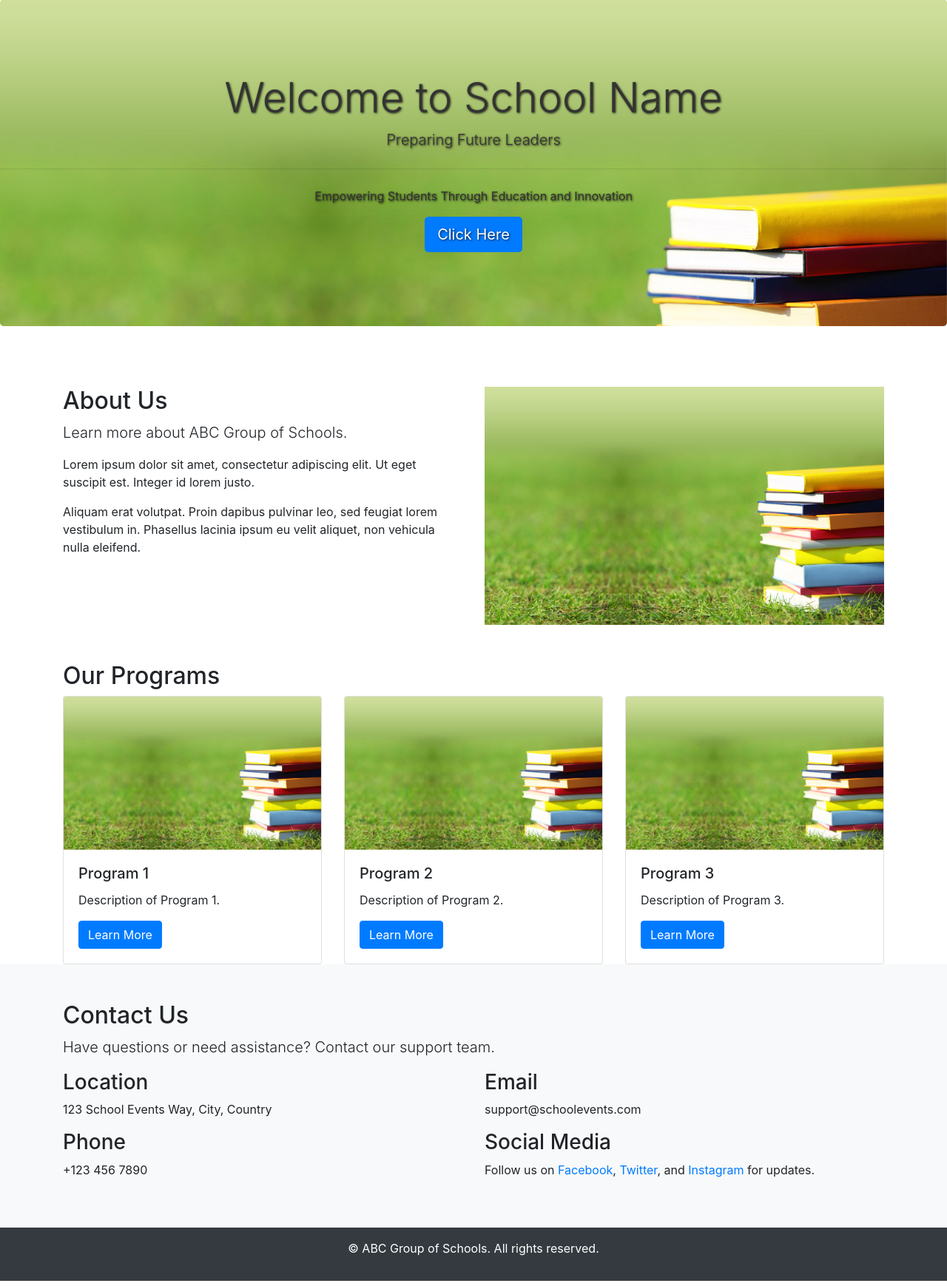
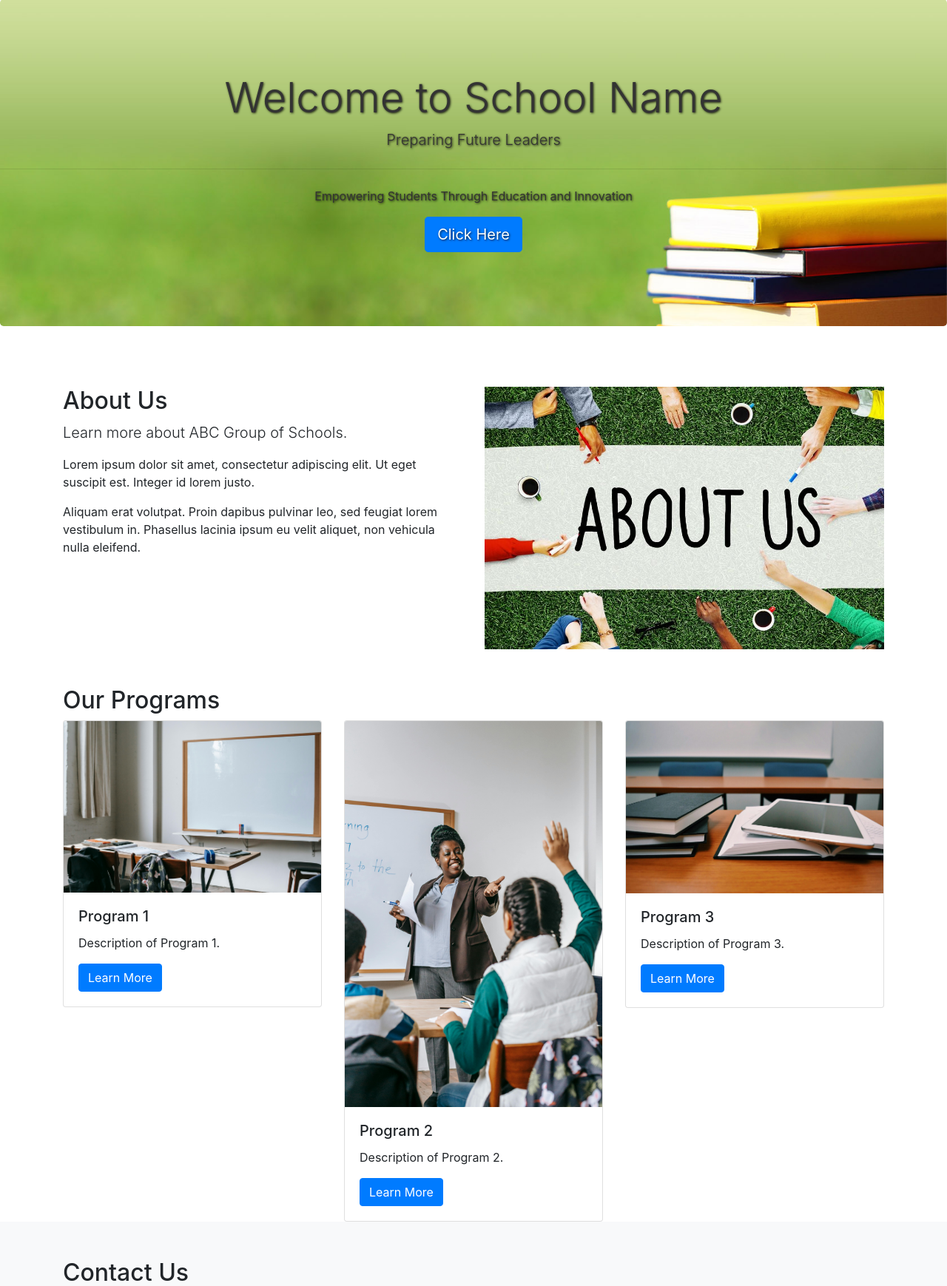
Before and after one commit to JamesMaxx/school_management_system, a Django app: page /event/landingpage in a window 1280 px wide. Shown: the part 57-1796 px from the top of the page at 74% size. Run offline with Django 4.2, Linux system fonts and the light colour scheme; some libraries are stand-ins or nearby versions.

Commit message:
fixed landing page look

```diff
--- a/school_management_system/event_management/templates/events_management/landingpage.html
+++ b/school_management_system/event_management/templates/events_management/landingpage.html
@@ -71,7 +71,7 @@
                     <p>Aliquam erat volutpat. Proin dapibus pulvinar leo, sed feugiat lorem vestibulum in. Phasellus lacinia ipsum eu velit aliquet, non vehicula nulla eleifend.</p>
                 </div>
                 <div class="col-md-6">
-                    <img src="{% static 'landing_page/school_pic.jpg' %}" class="img-fluid" alt="About Us">
+                    <img src="{% static 'landing_page/aboutus4.jpg' %}" class="img-fluid" alt="About Us">
                 </div>
             </div>
         </div>
@@ -84,7 +84,7 @@
             <div class="row">
                 <div class="col-md-4">
                     <div class="card">
-                        <img src="{% static 'landing_page/school_pic.jpg' %}" class="card-img-top" alt="Program 1">
+                        <img src="{% static 'landing_page/aboutus1.jpg' %}" class="card-img-top" alt="Program 1">
                         <div class="card-body">
                             <h5 class="card-title">Program 1</h5>
                             <p class="card-text">Description of Program 1.</p>
@@ -94,7 +94,7 @@
                 </div>
                 <div class="col-md-4">
                     <div class="card">
-                        <img src="{% static 'landing_page/school_pic.jpg' %}" class="card-img-top" alt="Program 2">
+                        <img src="{% static 'landing_page/aboutus2.jpg' %}" class="card-img-top" alt="Program 2">
                         <div class="card-body">
                             <h5 class="card-title">Program 2</h5>
                             <p class="card-text">Description of Program 2.</p>
@@ -104,7 +104,7 @@
                 </div>
                 <div class="col-md-4">
                     <div class="card">
-                        <img src="{% static 'landing_page/school_pic.jpg' %}" class="card-img-top" alt="Program 3">
+                        <img src="{% static 'landing_page/aboutus3.jpg' %}" class="card-img-top" alt="Program 3">
                         <div class="card-body">
                             <h5 class="card-title">Program 3</h5>
                             <p class="card-text">Description of Program 3.</p>
```
